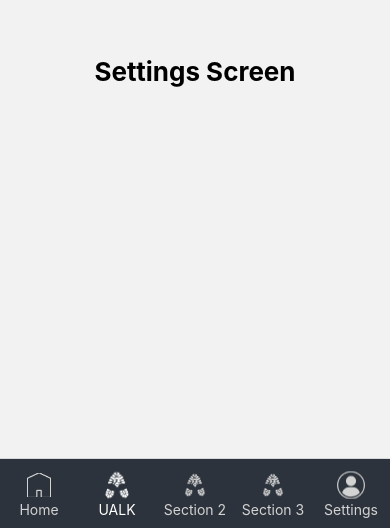
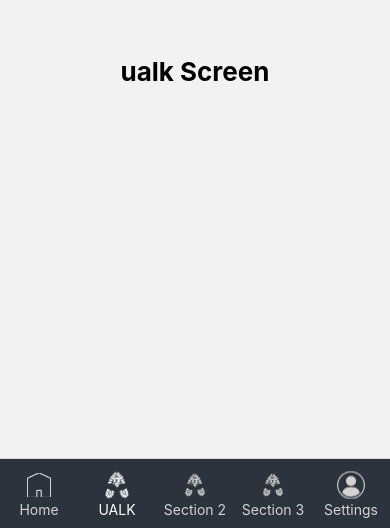
Before and after one commit to Pires29/UALK, a React Native app: screen /UALK in a window 390 px wide. Shown: the part 316-844 px from the top of the page. Built offline with nearby package versions, Linux system fonts and the light colour scheme.

Commit message:
mudei o nome

```diff
--- a/pages/UalkScreen.js
+++ b/pages/UalkScreen.js
@@ -6,7 +6,7 @@ export default function UalkScreen({ navigation }) {
         <View style={{ flex: 1, alignItems: 'center', justifyContent: 'center' }}>
             <Text
                 onPress={() => navigation.navigate('Home')}
-                style={{ fontSize: 26, fontWeight: 'bold' }}>Settings Screen</Text>
+                style={{ fontSize: 26, fontWeight: 'bold' }}>ualk Screen</Text>
         </View>
     );
 }
```
